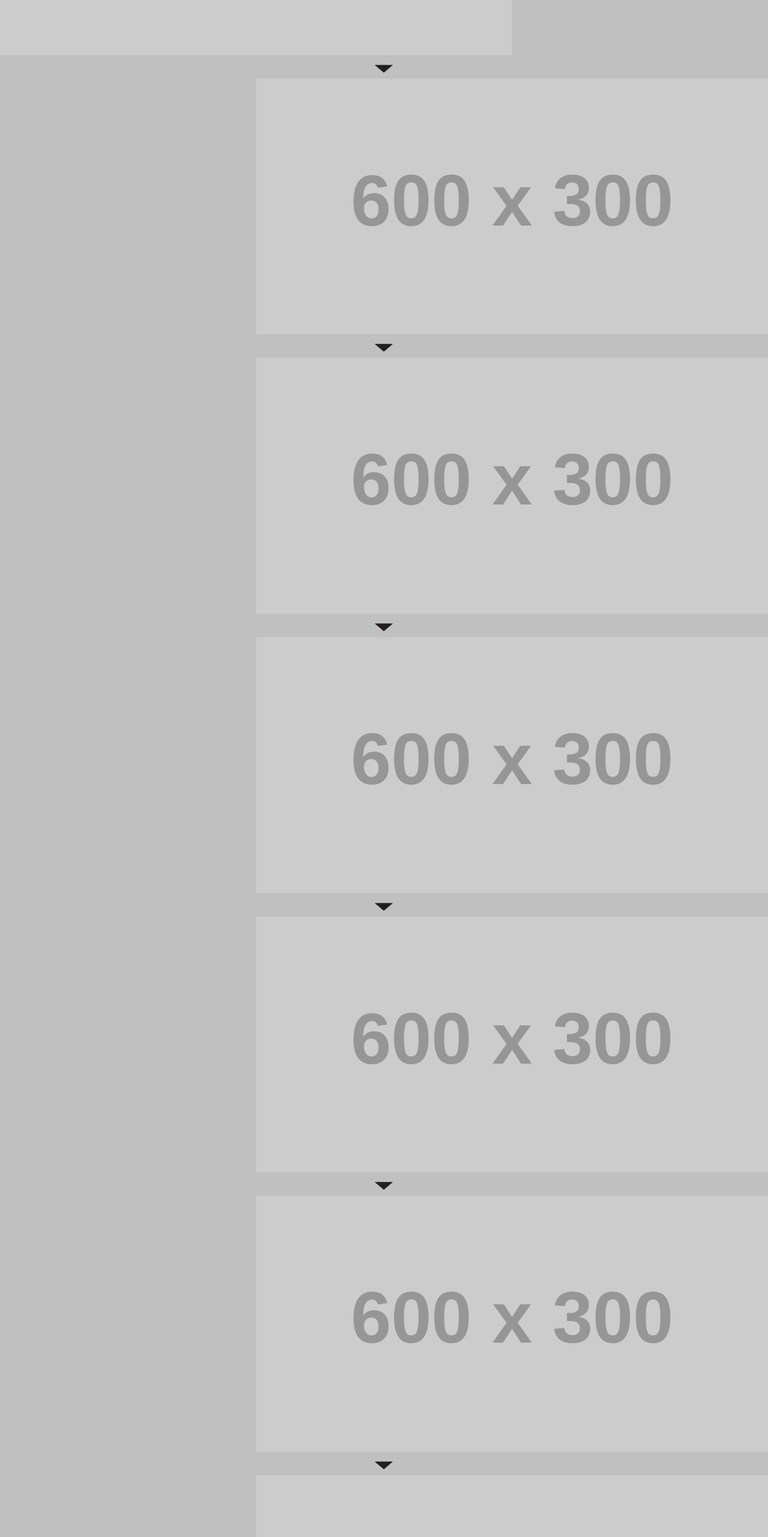
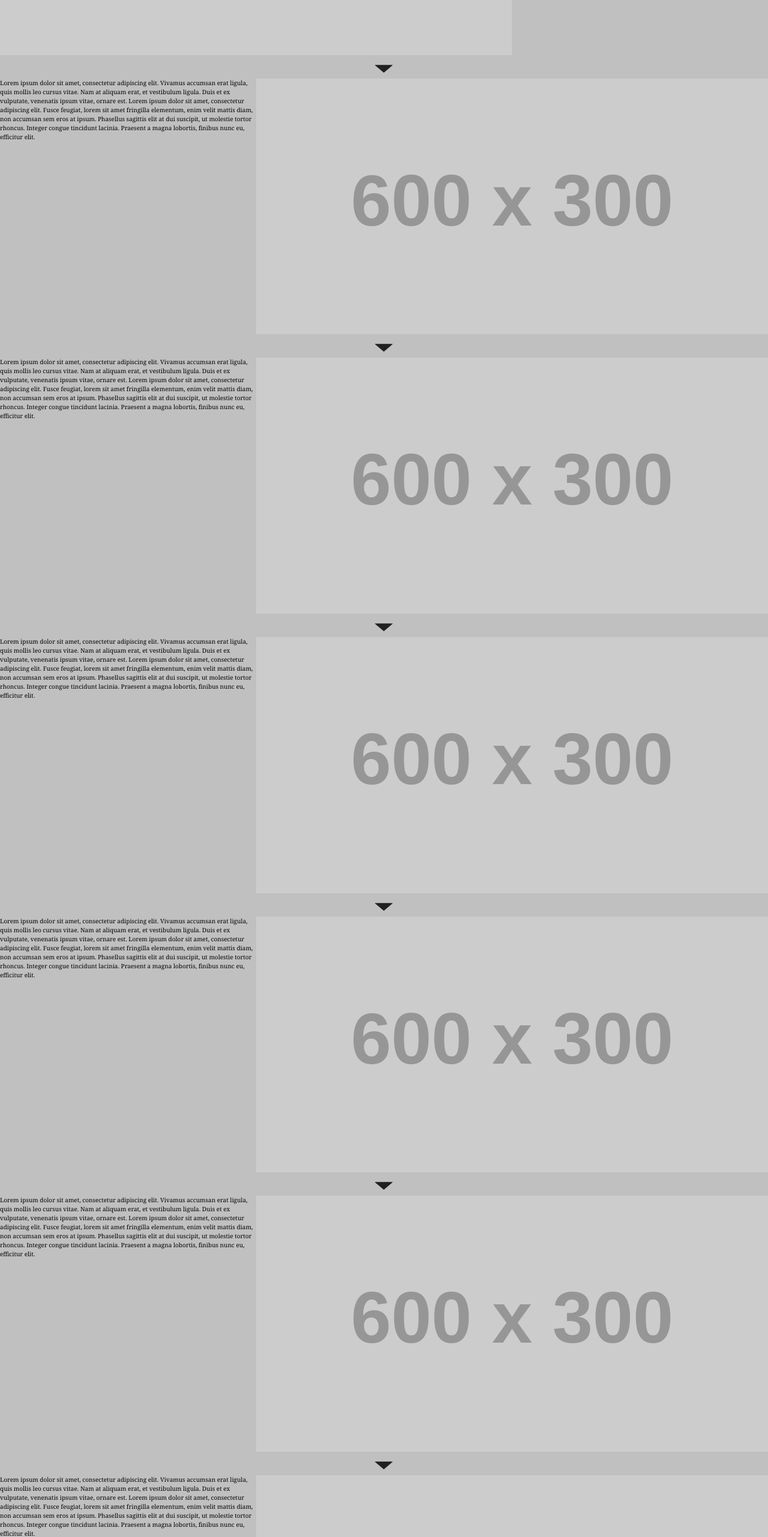
Before and after one commit to Meganjd/Meganjd.github.io, a plain HTML site: page index.html in a window 1280 px wide. Shown: the part 1240-3802 px from the top of the page at 60% size. Drawn offline with nearby package versions, Linux system fonts and the light colour scheme; files that its build step writes are made by us from their sources; placeholder pictures from the web are drawn by us.

Commit message:
removed hide text, linked img-description in js

```diff
--- a/index.html
+++ b/index.html
@@ -72,8 +72,8 @@
 
 				<img src="images/arrow.svg" class="down-arrow" alt="Description Drop-down button" data-state="collapsed">
 
-			<div class="unit unit-xs-1 unit-s-1 unit-m-1-2 unit-l-1-3 hide-text">
-				<p>Lorem ipsum dolor sit amet, consectetur adipiscing elit. Vivamus accumsan erat ligula, quis mollis leo cursus vitae. Nam at aliquam erat, et vestibulum ligula. Duis et ex vulputate, venenatis ipsum vitae, ornare est. Lorem ipsum dolor sit amet, consectetur adipiscing elit. Fusce feugiat, lorem sit amet fringilla elementum, enim velit mattis diam, non accumsan sem eros at ipsum. Phasellus sagittis elit at dui suscipit, ut molestie tortor rhoncus. Integer congue tincidunt lacinia. Praesent a magna lobortis, finibus nunc eu, efficitur elit.</p>
+			<div class="unit unit-xs-1 unit-s-1 unit-m-1-2 unit-l-1-3">
+				<p class="img-description">Lorem ipsum dolor sit amet, consectetur adipiscing elit. Vivamus accumsan erat ligula, quis mollis leo cursus vitae. Nam at aliquam erat, et vestibulum ligula. Duis et ex vulputate, venenatis ipsum vitae, ornare est. Lorem ipsum dolor sit amet, consectetur adipiscing elit. Fusce feugiat, lorem sit amet fringilla elementum, enim velit mattis diam, non accumsan sem eros at ipsum. Phasellus sagittis elit at dui suscipit, ut molestie tortor rhoncus. Integer congue tincidunt lacinia. Praesent a magna lobortis, finibus nunc eu, efficitur elit.</p>
 			</div>
 
 			<div class="unit unit-xs-1 unit-s-1 unit-m-1-2 unit-l-2-3">
@@ -82,8 +82,8 @@
 
 				<img src="images/arrow.svg" class="down-arrow" alt="Description Drop-down button" data-state="collapsed">
 
-			<div class="unit unit-xs-1 unit-s-1 unit-m-1-2 unit-l-1-3 hide-text">
-				<p>Lorem ipsum dolor sit amet, consectetur adipiscing elit. Vivamus accumsan erat ligula, quis mollis leo cursus vitae. Nam at aliquam erat, et vestibulum ligula. Duis et ex vulputate, venenatis ipsum vitae, ornare est. Lorem ipsum dolor sit amet, consectetur adipiscing elit. Fusce feugiat, lorem sit amet fringilla elementum, enim velit mattis diam, non accumsan sem eros at ipsum. Phasellus sagittis elit at dui suscipit, ut molestie tortor rhoncus. Integer congue tincidunt lacinia. Praesent a magna lobortis, finibus nunc eu, efficitur elit.</p>
+			<div class="unit unit-xs-1 unit-s-1 unit-m-1-2 unit-l-1-3">
+				<p class="img-description">Lorem ipsum dolor sit amet, consectetur adipiscing elit. Vivamus accumsan erat ligula, quis mollis leo cursus vitae. Nam at aliquam erat, et vestibulum ligula. Duis et ex vulputate, venenatis ipsum vitae, ornare est. Lorem ipsum dolor sit amet, consectetur adipiscing elit. Fusce feugiat, lorem sit amet fringilla elementum, enim velit mattis diam, non accumsan sem eros at ipsum. Phasellus sagittis elit at dui suscipit, ut molestie tortor rhoncus. Integer congue tincidunt lacinia. Praesent a magna lobortis, finibus nunc eu, efficitur elit.</p>
 			</div>
 
 			<div class="unit unit-xs-1 unit-s-1 unit-m-1-2 unit-l-2-3">
@@ -92,8 +92,8 @@
 
 				<img src="images/arrow.svg" class="down-arrow" alt="Description Drop-down button" data-state="collapsed">
 
-			<div class="unit unit-xs-1 unit-s-1 unit-m-1-2 unit-l-1-3 hide-text">
-				<p>Lorem ipsum dolor sit amet, consectetur adipiscing elit. Vivamus accumsan erat ligula, quis mollis leo cursus vitae. Nam at aliquam erat, et vestibulum ligula. Duis et ex vulputate, venenatis ipsum vitae, ornare est. Lorem ipsum dolor sit amet, consectetur adipiscing elit. Fusce feugiat, lorem sit amet fringilla elementum, enim velit mattis diam, non accumsan sem eros at ipsum. Phasellus sagittis elit at dui suscipit, ut molestie tortor rhoncus. Integer congue tincidunt lacinia. Praesent a magna lobortis, finibus nunc eu, efficitur elit.</p>
+			<div class="unit unit-xs-1 unit-s-1 unit-m-1-2 unit-l-1-3">
+				<p class="img-description">Lorem ipsum dolor sit amet, consectetur adipiscing elit. Vivamus accumsan erat ligula, quis mollis leo cursus vitae. Nam at aliquam erat, et vestibulum ligula. Duis et ex vulputate, venenatis ipsum vitae, ornare est. Lorem ipsum dolor sit amet, consectetur adipiscing elit. Fusce feugiat, lorem sit amet fringilla elementum, enim velit mattis diam, non accumsan sem eros at ipsum. Phasellus sagittis elit at dui suscipit, ut molestie tortor rhoncus. Integer congue tincidunt lacinia. Praesent a magna lobortis, finibus nunc eu, efficitur elit.</p>
 			</div>
 
 			<div class="unit unit-xs-1 unit-s-1 unit-m-1-2 unit-l-2-3">
@@ -102,8 +102,8 @@
 
 				<img src="images/arrow.svg" class="down-arrow" alt="Description Drop-down button" data-state="collapsed">
 
-			<div class="unit unit-xs-1 unit-s-1 unit-m-1-2 unit-l-1-3 hide-text">
-				<p>Lorem ipsum dolor sit amet, consectetur adipiscing elit. Vivamus accumsan erat ligula, quis mollis leo cursus vitae. Nam at aliquam erat, et vestibulum ligula. Duis et ex vulputate, venenatis ipsum vitae, ornare est. Lorem ipsum dolor sit amet, consectetur adipiscing elit. Fusce feugiat, lorem sit amet fringilla elementum, enim velit mattis diam, non accumsan sem eros at ipsum. Phasellus sagittis elit at dui suscipit, ut molestie tortor rhoncus. Integer congue tincidunt lacinia. Praesent a magna lobortis, finibus nunc eu, efficitur elit.</p>
+			<div class="unit unit-xs-1 unit-s-1 unit-m-1-2 unit-l-1-3">
+				<p class="img-description">Lorem ipsum dolor sit amet, consectetur adipiscing elit. Vivamus accumsan erat ligula, quis mollis leo cursus vitae. Nam at aliquam erat, et vestibulum ligula. Duis et ex vulputate, venenatis ipsum vitae, ornare est. Lorem ipsum dolor sit amet, consectetur adipiscing elit. Fusce feugiat, lorem sit amet fringilla elementum, enim velit mattis diam, non accumsan sem eros at ipsum. Phasellus sagittis elit at dui suscipit, ut molestie tortor rhoncus. Integer congue tincidunt lacinia. Praesent a magna lobortis, finibus nunc eu, efficitur elit.</p>
 			</div>
 
 			<div class="unit unit-xs-1 unit-s-1 unit-m-1-2 unit-l-2-3">
@@ -112,8 +112,8 @@
 
 				<img src="images/arrow.svg" class="down-arrow" alt="Description Drop-down button" data-state="collapsed">
 
-			<div class="unit unit-xs-1 unit-s-1 unit-m-1-2 unit-l-1-3 hide-text">
-				<p>Lorem ipsum dolor sit amet, consectetur adipiscing elit. Vivamus accumsan erat ligula, quis mollis leo cursus vitae. Nam at aliquam erat, et vestibulum ligula. Duis et ex vulputate, venenatis ipsum vitae, ornare est. Lorem ipsum dolor sit amet, consectetur adipiscing elit. Fusce feugiat, lorem sit amet fringilla elementum, enim velit mattis diam, non accumsan sem eros at ipsum. Phasellus sagittis elit at dui suscipit, ut molestie tortor rhoncus. Integer congue tincidunt lacinia. Praesent a magna lobortis, finibus nunc eu, efficitur elit.</p>
+			<div class="unit unit-xs-1 unit-s-1 unit-m-1-2 unit-l-1-3">
+				<p class="img-description">Lorem ipsum dolor sit amet, consectetur adipiscing elit. Vivamus accumsan erat ligula, quis mollis leo cursus vitae. Nam at aliquam erat, et vestibulum ligula. Duis et ex vulputate, venenatis ipsum vitae, ornare est. Lorem ipsum dolor sit amet, consectetur adipiscing elit. Fusce feugiat, lorem sit amet fringilla elementum, enim velit mattis diam, non accumsan sem eros at ipsum. Phasellus sagittis elit at dui suscipit, ut molestie tortor rhoncus. Integer congue tincidunt lacinia. Praesent a magna lobortis, finibus nunc eu, efficitur elit.</p>
 			</div>
 
 			<div class="unit unit-xs-1 unit-s-1 unit-m-1-2 unit-l-2-3">
@@ -122,8 +122,8 @@
 
 				<img src="images/arrow.svg" class="down-arrow" alt="Description Drop-down button" data-state="collapsed">
 
-			<div class="unit unit-xs-1 unit-s-1 unit-m-1-2 unit-l-1-3 hide-text">
-				<p>Lorem ipsum dolor sit amet, consectetur adipiscing elit. Vivamus accumsan erat ligula, quis mollis leo cursus vitae. Nam at aliquam erat, et vestibulum ligula. Duis et ex vulputate, venenatis ipsum vitae, ornare est. Lorem ipsum dolor sit amet, consectetur adipiscing elit. Fusce feugiat, lorem sit amet fringilla elementum, enim velit mattis diam, non accumsan sem eros at ipsum. Phasellus sagittis elit at dui suscipit, ut molestie tortor rhoncus. Integer congue tincidunt lacinia. Praesent a magna lobortis, finibus nunc eu, efficitur elit.</p>
+			<div class="unit unit-xs-1 unit-s-1 unit-m-1-2 unit-l-1-3">
+				<p class="img-description">Lorem ipsum dolor sit amet, consectetur adipiscing elit. Vivamus accumsan erat ligula, quis mollis leo cursus vitae. Nam at aliquam erat, et vestibulum ligula. Duis et ex vulputate, venenatis ipsum vitae, ornare est. Lorem ipsum dolor sit amet, consectetur adipiscing elit. Fusce feugiat, lorem sit amet fringilla elementum, enim velit mattis diam, non accumsan sem eros at ipsum. Phasellus sagittis elit at dui suscipit, ut molestie tortor rhoncus. Integer congue tincidunt lacinia. Praesent a magna lobortis, finibus nunc eu, efficitur elit.</p>
 			</div>
 
 			<div class="unit unit-xs-1 unit-s-1 unit-m-1-2 unit-l-2-3">
@@ -132,8 +132,8 @@
 
 				<img src="images/arrow.svg" class="down-arrow" alt="Description Drop-down button" data-state="collapsed">
 
-			<div class="unit unit-xs-1 unit-s-1 unit-m-1-2 unit-l-1-3 hide-text">
-				<p>Lorem ipsum dolor sit amet, consectetur adipiscing elit. Vivamus accumsan erat ligula, quis mollis leo cursus vitae. Nam at aliquam erat, et vestibulum ligula. Duis et ex vulputate, venenatis ipsum vitae, ornare est. Lorem ipsum dolor sit amet, consectetur adipiscing elit. Fusce feugiat, lorem sit amet fringilla elementum, enim velit mattis diam, non accumsan sem eros at ipsum. Phasellus sagittis elit at dui suscipit, ut molestie tortor rhoncus. Integer congue tincidunt lacinia. Praesent a magna lobortis, finibus nunc eu, efficitur elit.</p>
+			<div class="unit unit-xs-1 unit-s-1 unit-m-1-2 unit-l-1-3">
+				<p class="img-description">Lorem ipsum dolor sit amet, consectetur adipiscing elit. Vivamus accumsan erat ligula, quis mollis leo cursus vitae. Nam at aliquam erat, et vestibulum ligula. Duis et ex vulputate, venenatis ipsum vitae, ornare est. Lorem ipsum dolor sit amet, consectetur adipiscing elit. Fusce feugiat, lorem sit amet fringilla elementum, enim velit mattis diam, non accumsan sem eros at ipsum. Phasellus sagittis elit at dui suscipit, ut molestie tortor rhoncus. Integer congue tincidunt lacinia. Praesent a magna lobortis, finibus nunc eu, efficitur elit.</p>
 			</div>
 
 		</div>
--- a/js/arrow.js
+++ b/js/arrow.js
@@ -1,4 +1,4 @@
-  var aboutDesc = document.querySelector('.about-desc');
+  var imgDescription = document.querySelector('.img-description');
 
   document.querySelector('.down-arrow').addEventListener('click', function(e){
   e.preventDefault();
```
